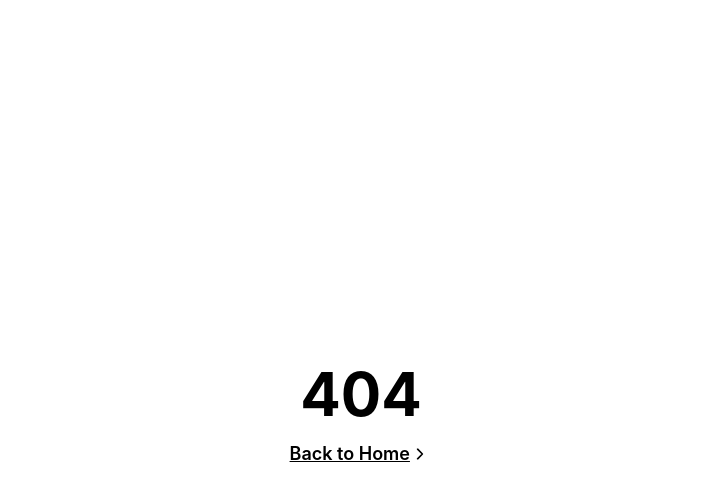
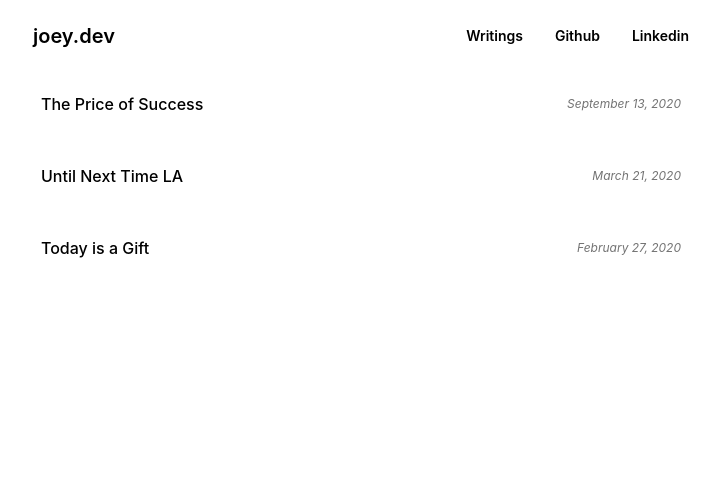
Before and after one commit to joeydotdev/website, a Next.js app: page /writings in a window 1280 px wide. Before the commit this address had no page. Shown: the top 498 px of the page, without its empty margins (279-999 px from the left). Built offline with nearby package versions, Linux system fonts and the light colour scheme; no server answers.

Commit message:
feat: add tumblr posts (#5)

```diff
--- /dev/null
+++ b/src/blog/tumblr.json
@@ -0,0 +1,17 @@
+[
+  {
+    "title": "Today is a Gift",
+    "date": "2020-02-27",
+    "url": "https://simply.tumblr.com/post/611094336566886400/today-is-a-gift"
+  },
+  {
+    "title": "Until Next Time LA",
+    "date": "2020-03-21",
+    "url": "https://simply.tumblr.com/post/613238054575095809/until-next-time-la"
+  },
+  {
+    "title": "The Price of Success",
+    "date": "2020-09-13",
+    "url": "https://simply.tumblr.com/post/629105869666287616/the-price-of-success"
+  }
+]
--- a/src/components/layout/Header.tsx
+++ b/src/components/layout/Header.tsx
@@ -3,7 +3,7 @@ import * as React from 'react';
 import ButtonLink from '@/components/links/ButtonLink';
 
 const links = [
-  { href: '/blog', label: 'Blog' },
+  { href: '/writings', label: 'Writings' },
   { href: 'https://github.com/joeydotdev', label: 'Github' },
   { href: 'https://www.linkedin.com/in/~joey/', label: 'Linkedin' },
 ];
--- a/src/pages/blog.tsx
+++ b/src/pages/writings.tsx
@@ -1,3 +1,6 @@
+import { readFile } from 'fs/promises';
+import path from 'path';
+
 import Layout from '@/components/layout/Layout';
 import UnstyledLink from '@/components/links/UnstyledLink';
 import Seo from '@/components/Seo';
@@ -21,7 +24,8 @@ function BlogItem({ title, date }: { title: string; date: string }) {
 }
 
 export async function getStaticProps() {
-  const [mediumPosts, cscareersPosts] = await Promise.all([
+  const blogDirectory = path.join(process.cwd(), './src/blog/');
+  const [mediumPosts, cscareersPosts, tumblrPosts] = await Promise.all([
     fetch(
       'https://api.rss2json.com/v1/api.json?rss_url=https://medium.com/feed/@joeydotdev'
     )
@@ -31,6 +35,16 @@ export async function getStaticProps() {
     fetch('https://www.cscareers.dev/api/getBlogPostsByAuthor?author=joey')
       .then((res) => res.json())
       .then((data) => data.posts)
+      .catch(() => null),
+    readFile(`${blogDirectory}tumblr.json`, 'utf8')
+      .then(
+        (data) =>
+          JSON.parse(data) as Array<{
+            title: string;
+            date: string;
+            url: string;
+          }>
+      )
       .catch(() => null),
   ]);
 
@@ -55,6 +69,7 @@ export async function getStaticProps() {
         };
       }
     ),
+    ...Array.from(tumblrPosts || []),
   ].sort((a, b) => {
     return new Date(b.date).getTime() - new Date(a.date).getTime();
   });
```
